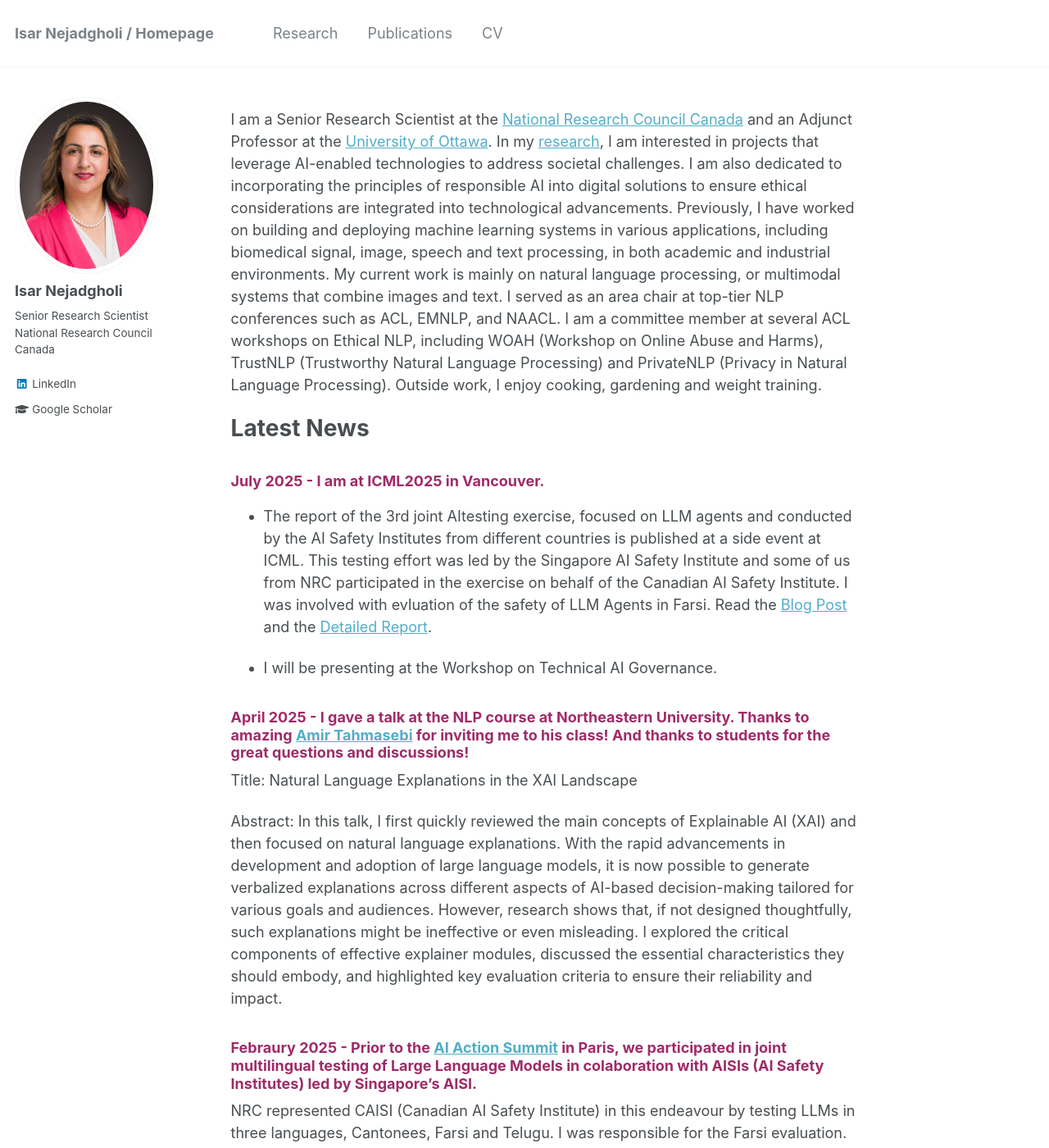
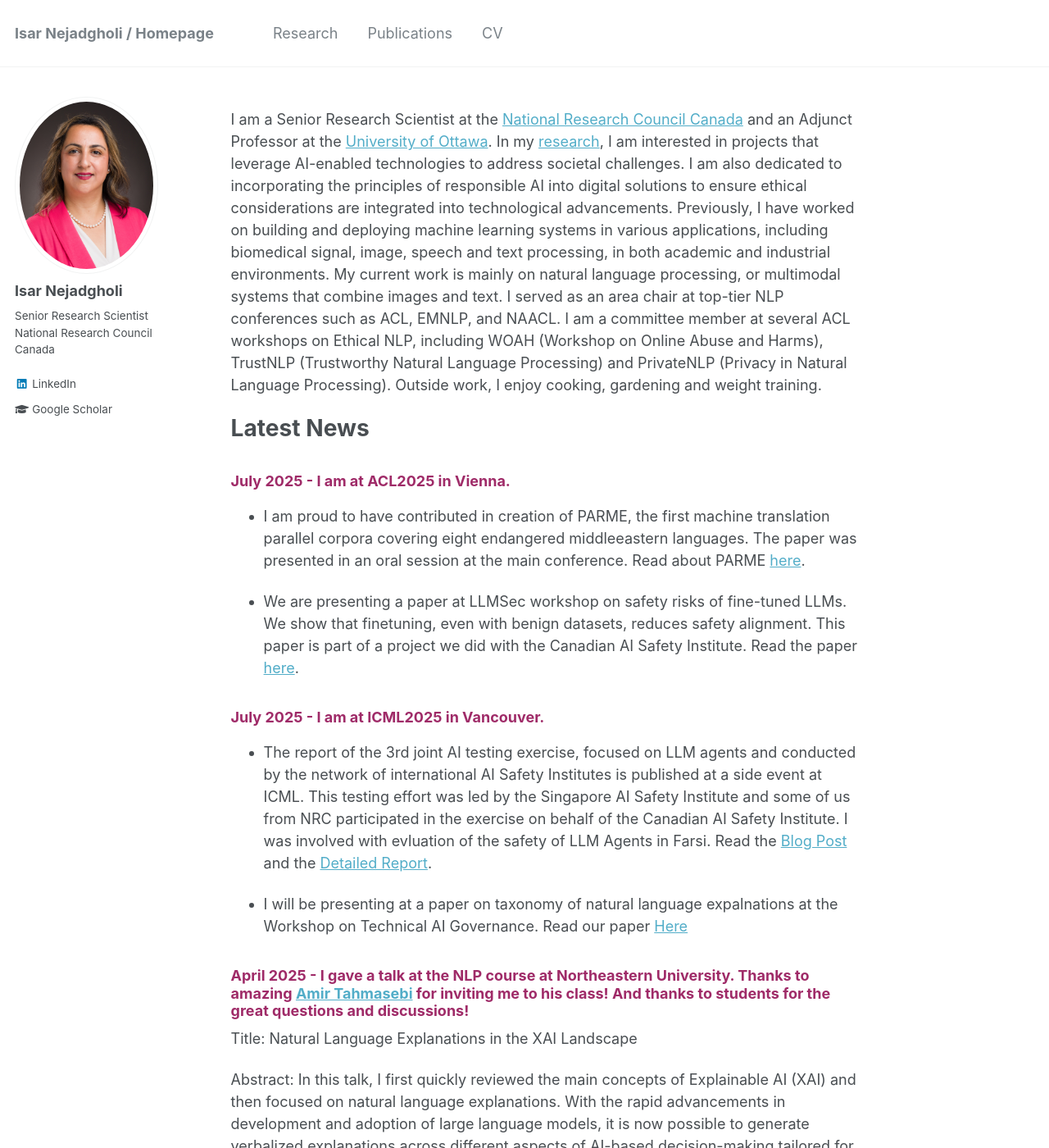
Before and after one commit to IsarNejad/IsarNejad.github.io, a Jekyll site: the page built from _pages/about.md, in a window 1280 px wide and 1400 px high. Shown: the whole window at 82% size. Built offline with Jekyll 4.4.1, drawn with Linux system fonts in a browser that asks for light colours.

Commit message:
Update about.md

```diff
--- a/_pages/about.md
+++ b/_pages/about.md
@@ -13,10 +13,17 @@ I am a Senior Research Scientist at the [National Research Council Canada](https
 # Latest News
 
 {: .amaranth-deep-purple}
+### July 2025 - I am at ACL2025 in Vienna.
+
+- I am proud to have contributed in creation of PARME, the first machine translation parallel corpora covering eight endangered middleeastern languages. The paper was presented in an oral session at the main conference. Read about PARME [here](https://aclanthology.org/2025.acl-long.1451/).
+
+- We are presenting a paper at LLMSec workshop on safety risks of fine-tuned LLMs. We show that finetuning, even with benign datasets, reduces safety alignment. This paper is part of a project we did with the Canadian AI Safety Institute. Read the paper [here](https://arxiv.org/abs/2506.17209).
+
+{: .amaranth-deep-purple}
 ### July 2025 - I am at ICML2025 in Vancouver.
-- The report of the 3rd joint AItesting exercise, focused on LLM agents and conducted by the AI Safety Institutes from different countries is published at a side event at ICML. This testing effort was led by the Singapore AI Safety Institute and some of us from NRC participated in the exercise on behalf of the Canadian AI Safety Institute. I was involved with evluation of the safety of LLM Agents in Farsi. Read the [Blog Post](https://sgaisi.sg/wp-api/wp-content/uploads/2025/07/International-Joint-Testing-Exercise_3JT-Blogpost.pdf) and the [Detailed Report](https://sgaisi.sg/wp-api/wp-content/uploads/2025/07/International-Joint-Testing-Exercise_3JT-Eval-Report-v2.pdf).
+- The report of the 3rd joint AI testing exercise, focused on LLM agents and conducted by the network of international AI Safety Institutes is published at a side event at ICML. This testing effort was led by the Singapore AI Safety Institute and some of us from NRC participated in the exercise on behalf of the Canadian AI Safety Institute. I was involved with evluation of the safety of LLM Agents in Farsi. Read the [Blog Post](https://sgaisi.sg/wp-api/wp-content/uploads/2025/07/International-Joint-Testing-Exercise_3JT-Blogpost.pdf) and the [Detailed Report](https://sgaisi.sg/wp-api/wp-content/uploads/2025/07/International-Joint-Testing-Exercise_3JT-Eval-Report-v2.pdf).
 
-- I will be presenting at the Workshop on Technical AI Governance.
+- I will be presenting at a paper on taxonomy of natural language expalnations at the Workshop on Technical AI Governance. Read our paper [Here](https://arxiv.org/pdf/2507.10585)
 
 {: .amaranth-deep-purple}
 ### April 2025 - I gave a talk at the NLP course at Northeastern University. Thanks to amazing [Amir Tahmasebi](https://www.linkedin.com/in/amirtahmasebi/) for inviting me to his class! And thanks to students for the great questions and discussions!
```
